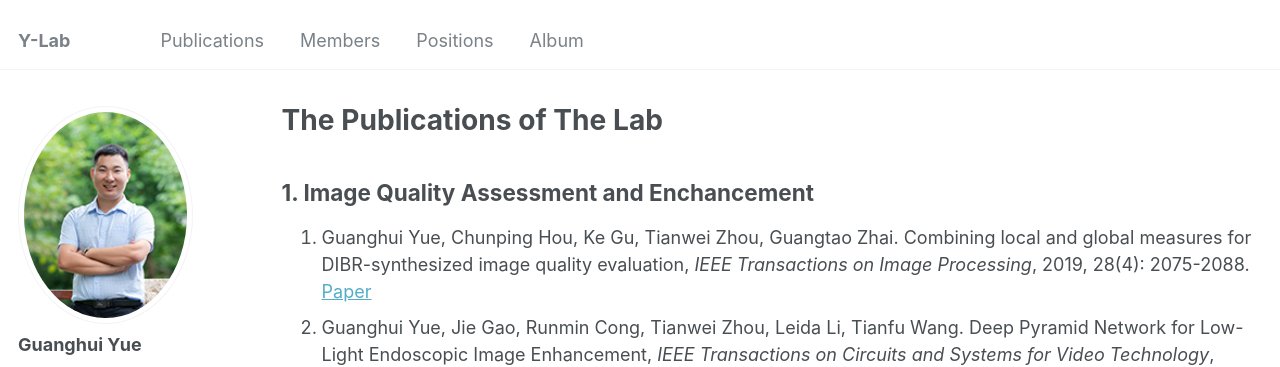
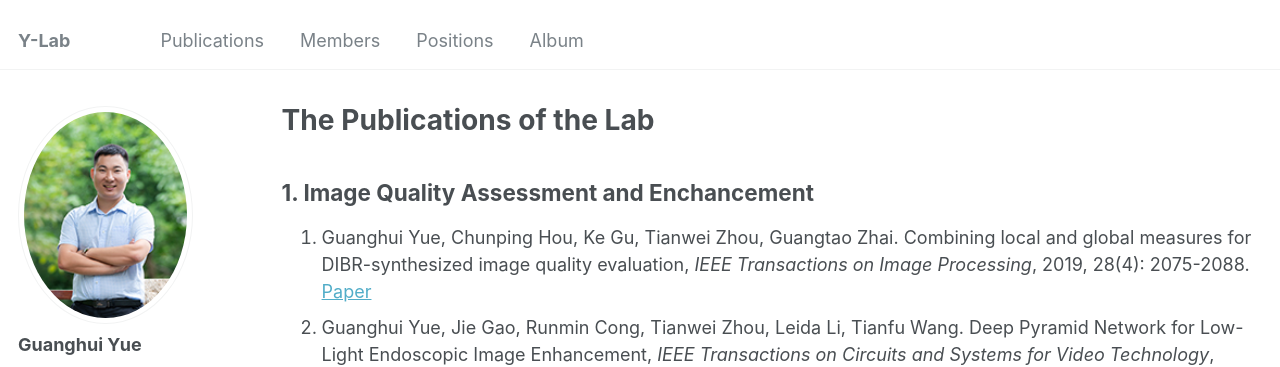
Before and after one commit to Guanghui-Yue/Guanghui-Yue.github.io, a Jekyll site: the page built from _pages/publication.md, in a window 1280 px wide and 900 px high. Shown: the top 367 px of the window. Built offline with Jekyll 4.4.1, drawn with Linux system fonts in a browser that asks for light colours; some web fonts are replaced.

```diff
--- a/_pages/publication.md
+++ b/_pages/publication.md
@@ -1,6 +1,6 @@
 ---
 layout: archive
-title: "The Publications of The Lab"
+title: "The Publications of the Lab"
 permalink: /publications/
 author_profile: true
 ---
```
